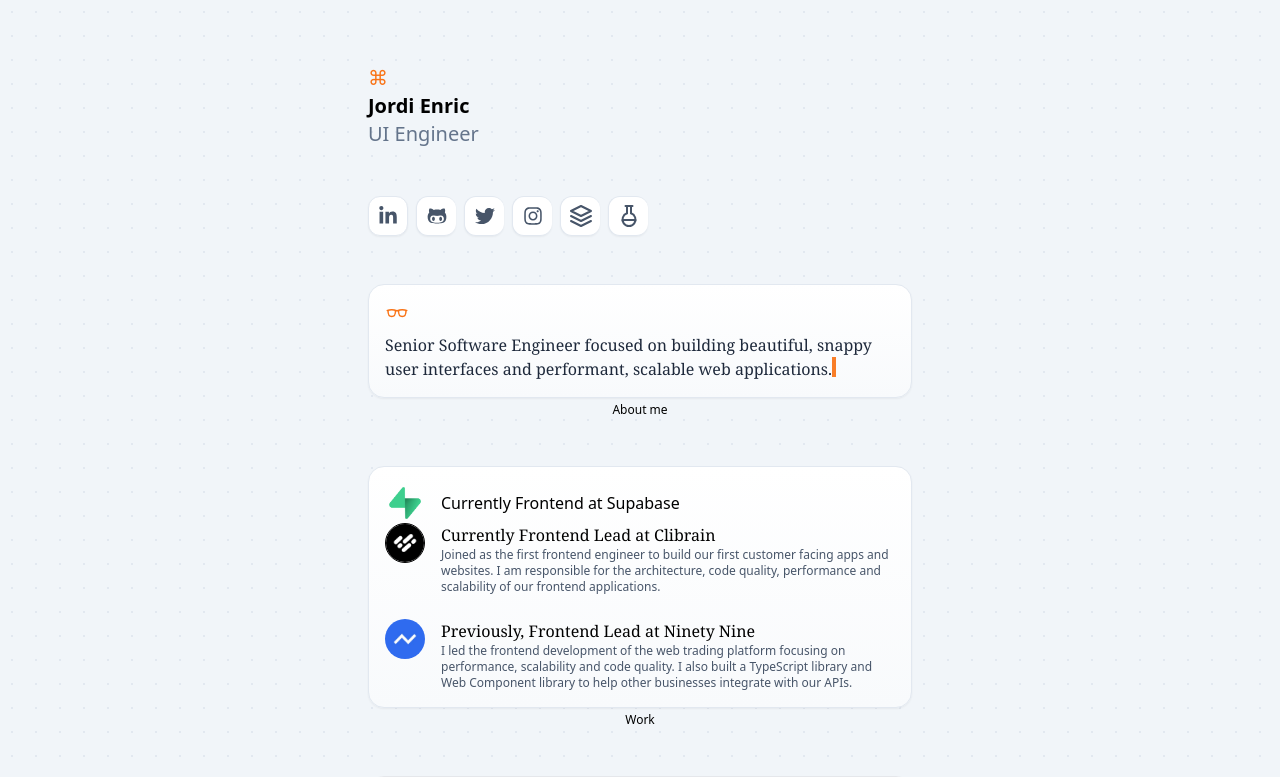
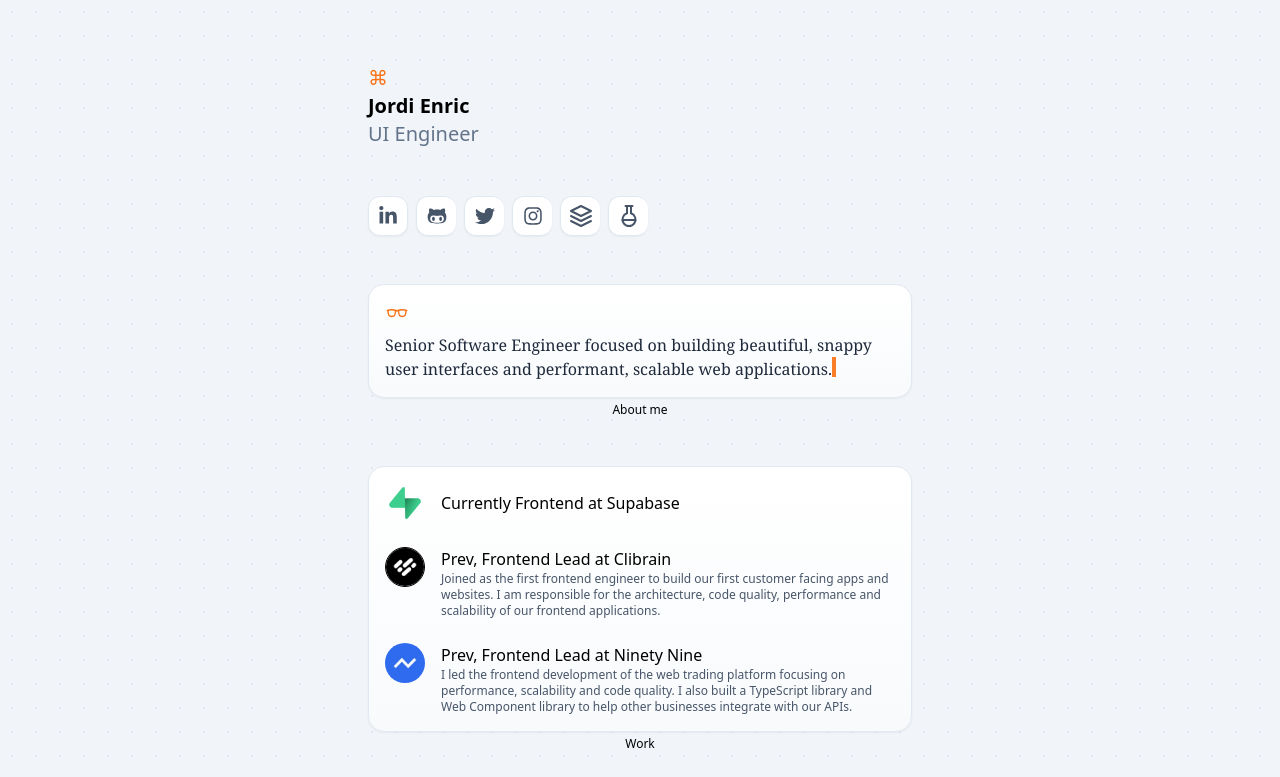
Before and after one commit to jordienr/jordienric.com, a Next.js app: page / in a window 1280 px wide. Shown: the top 777 px of the page. Built offline with nearby package versions, Linux system fonts and the light colour scheme.

Commit message:
update website2

```diff
--- a/app/page.tsx
+++ b/app/page.tsx
@@ -173,7 +173,7 @@
                 <h3 className="">Currently Frontend at Supabase</h3>
               </div>
             </div>
-            <div className="flex gap-4">
+            <div className="flex gap-4 mt-6">
               <Image
                 className="rounded-full border border-black h-10 w-10"
                 src="/clibrain.jpeg"
@@ -183,9 +183,7 @@
               />
 
               <div className="flex flex-col">
-                <h3 className="font-serif">
-                  Currently Frontend Lead at Clibrain
-                </h3>
+                <h3 className="">Prev, Frontend Lead at Clibrain</h3>
                 <p className="text-xs text-slate-600">
                   Joined as the first frontend engineer to build our first
                   customer facing apps and websites. I am responsible for the
@@ -203,9 +201,7 @@
                 height={40}
               />
               <div className="flex flex-col">
-                <h3 className="font-serif">
-                  Previously, Frontend Lead at Ninety Nine
-                </h3>
+                <h3 className="">Prev, Frontend Lead at Ninety Nine</h3>
                 <p className="text-xs text-slate-600">
                   I led the frontend development of the web trading platform
                   focusing on performance, scalability and code quality. I also
```
